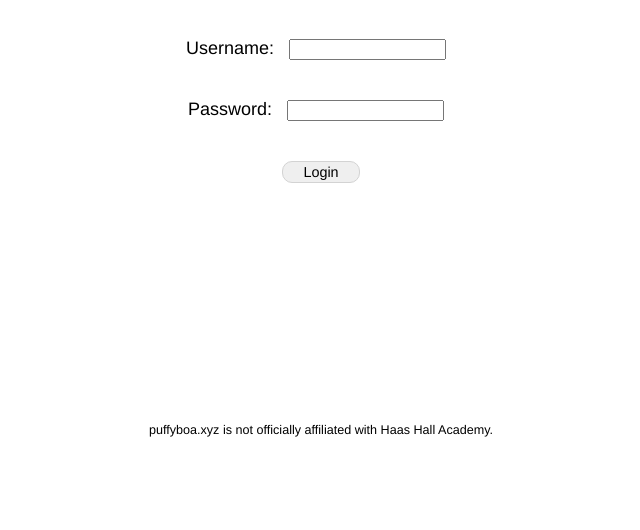
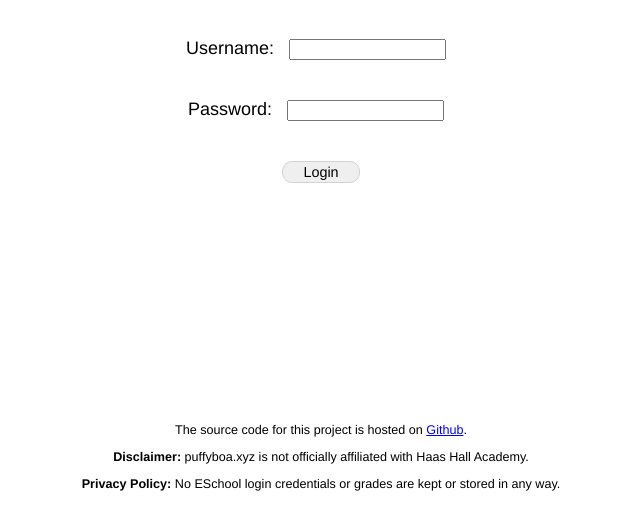
Before and after one commit to jpsank/hha-grades, a Flask app: page / in a window 1280 px wide. Shown: the part 256-786 px from the top of the page, without its empty margins (319-959 px from the left). Run offline with Flask 2, Linux system fonts and the light colour scheme.

Commit message:
added privacy policy and source code link

```diff
--- a/app/templates/base.html
+++ b/app/templates/base.html
@@ -17,7 +17,9 @@
     {% endblock %}
 
     <footer>
-        <p>puffyboa.xyz is not officially affiliated with Haas Hall Academy.</p>
+        <p>The source code for this project is hosted on <a href="https://github.com/puffyboa/hha-grades">Github</a>.</p>
+        <p><b>Disclaimer:</b> puffyboa.xyz is not officially affiliated with Haas Hall Academy.</p>
+        <p><b>Privacy Policy:</b> No ESchool login credentials or grades are kept or stored in any way.</p>
     </footer>
 
 
```
